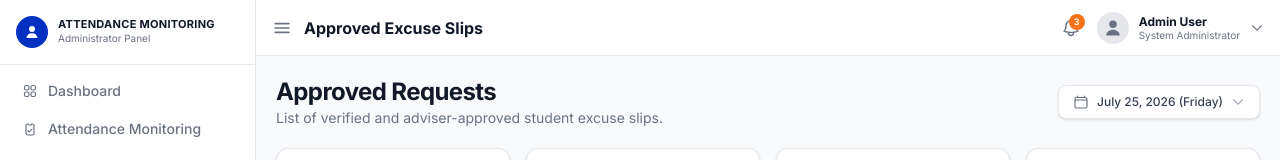
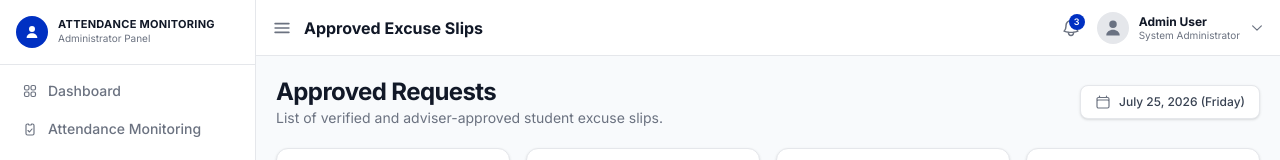
Before and after one commit to jaynzxc/SMS1-AMS, a website: page admin/excuse-slip/approved-requests.html in a window 1280 px wide. Shown: the top 160 px of the page. Drawn offline with Linux system fonts and the light colour scheme.

Commit message:
- notification background orange - blue. - date below admin user dropdown removed

```diff
--- a/admin/excuse-slip/approved-requests.html
+++ b/admin/excuse-slip/approved-requests.html
@@ -218,7 +218,7 @@
           <svg class="w-5 h-5" fill="none" viewBox="0 0 24 24" stroke="currentColor" stroke-width="1.75">
             <path stroke-linecap="round" stroke-linejoin="round" d="M14.857 17.082a23.848 23.848 0 005.454-1.31A8.967 8.967 0 0118 9.75v-.7V9A6 6 0 006 9v.75a8.967 8.967 0 01-2.312 6.022c1.733.64 3.56 1.085 5.455 1.31m5.714 0a24.255 24.255 0 01-5.714 0m5.714 0a3 3 0 11-5.714 0" />
           </svg>
-          <span class="absolute -top-1 -right-1 w-4 h-4 min-w-4 min-h-4 bg-[#f97316] text-white text-[9px] font-semibold rounded-full flex items-center justify-center">3</span>
+          <span class="absolute -top-1 -right-1 w-4 h-4 min-w-4 min-h-4 bg-[#0030c2] text-white text-[9px] font-semibold rounded-full flex items-center justify-center">3</span>
         </button>
 
         <div class="flex items-center gap-2.5">
@@ -252,9 +252,6 @@
             <path stroke-linecap="round" stroke-linejoin="round" d="M6.75 3v2.25M17.25 3v2.25M3 18.75V7.5a2.25 2.25 0 012.25-2.25h13.5A2.25 2.25 0 0121 7.5v11.25m-18 0A2.25 2.25 0 005.25 21h13.5A2.25 2.25 0 0021 18.75m-18 0v-7.5A2.25 2.25 0 015.25 9h13.5A2.25 2.25 0 0121 11.25v7.5" />
           </svg>
           July 25, 2026 (Friday)
-          <svg class="w-3.5 h-3.5 text-[#9ca3af]" fill="none" viewBox="0 0 24 24" stroke="currentColor" stroke-width="2">
-            <path stroke-linecap="round" stroke-linejoin="round" d="M19.5 8.25l-7.5 7.5-7.5-7.5" />
-          </svg>
         </button>
       </div>
 
```
Also changed, not shown: admin/excuse-slip/excuse-history.html (+1 -4 lines), admin/excuse-slip/pending-requests.html (+1 -4 lines), admin/excuse-slip/rejected-requests.html (+1 -4 lines).
